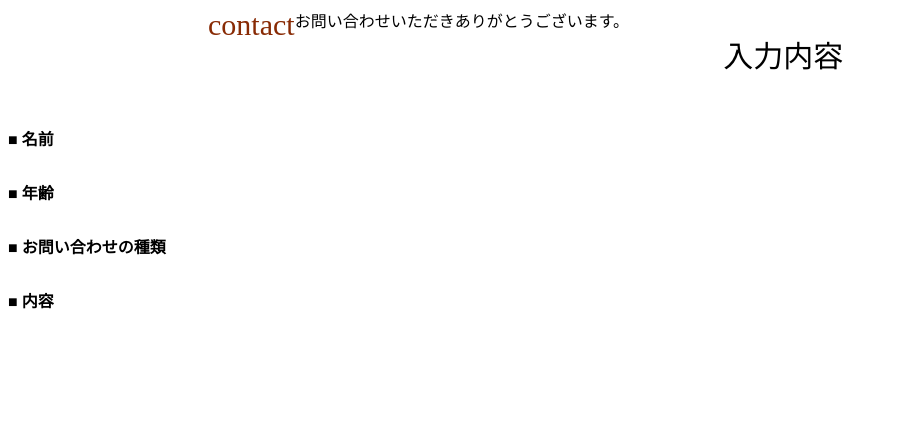
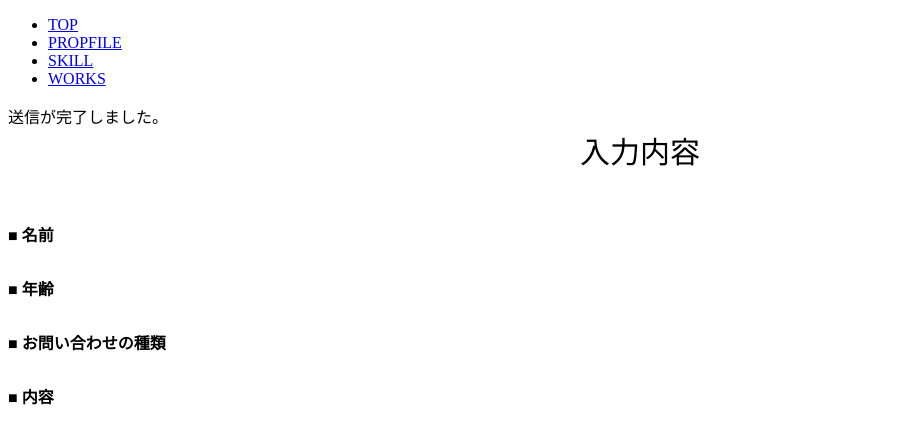
Before and after one commit to MKawamata0617/myportforio, a PHP site: page /sent.php in a window 1280 px wide. Shown: the top 444 px of the page, without its empty margins (0-898 px from the left). Run offline with PHP 8.4, Linux system fonts and the light colour scheme; data that the repository does not hold is empty.

Commit message:
Update sent.php

```diff
--- a/sent.php
+++ b/sent.php
@@ -6,12 +6,17 @@
   <link rel="stylesheet" href="contact.css">
 </head>
 <body>
-  <div class="header">
-    <div class="header-left">contact</div>
-  </div>
-
+  <header>
+    <nav class="nav" id="nav_f">
+      <ul>
+        <li><a href="index.html" class="list">TOP</a></li>
+        <li><a href="#profile" class="list">PROPFILE</a></li>
+        <li><a href="#skill" class="list">SKILL</a></li>
+        <li><a href="#works" class="list">WORKS</a></li>
+      </ul>
+    </nav>
   <div class="main">
-    <div class="thanks-message">お問い合わせいただきありがとうございます。</div>
+    <div class="thanks-message">送信が完了しました。</div>
     <div class="display-contact">
       <div class="form-title">入力内容</div>
 
```
